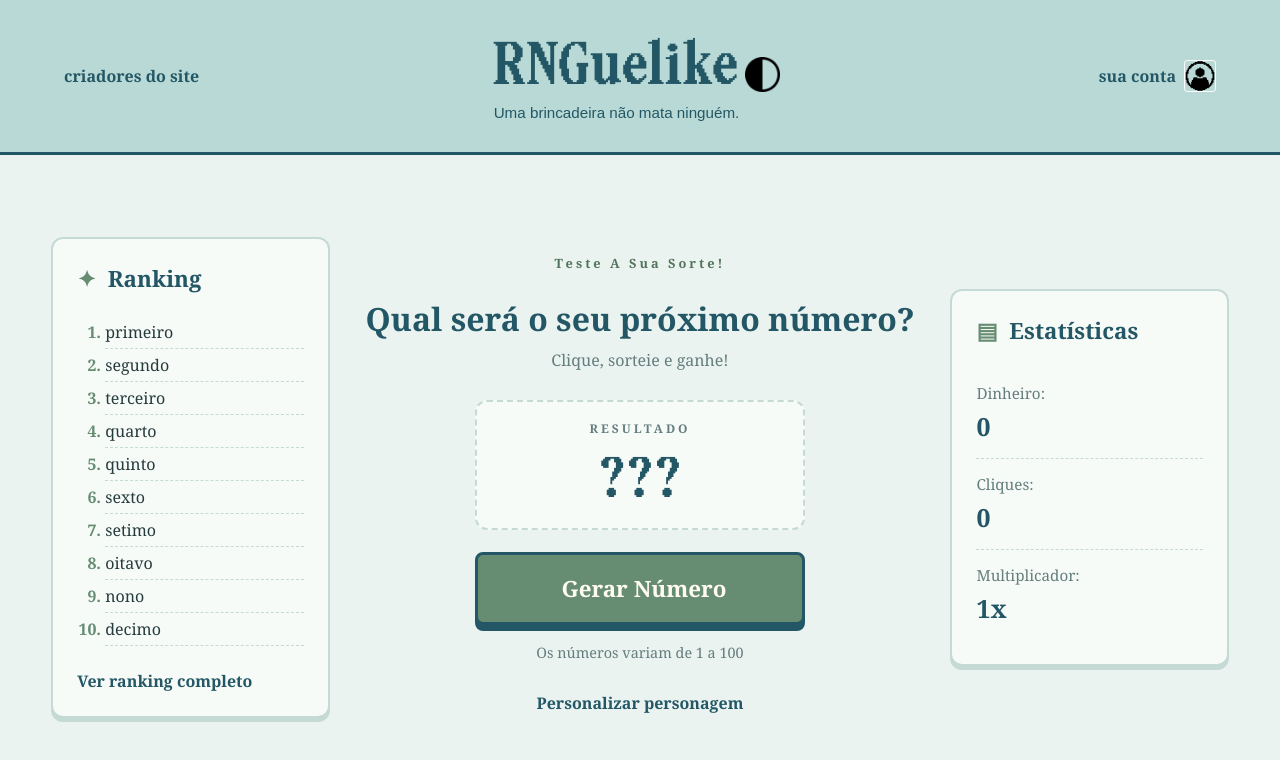
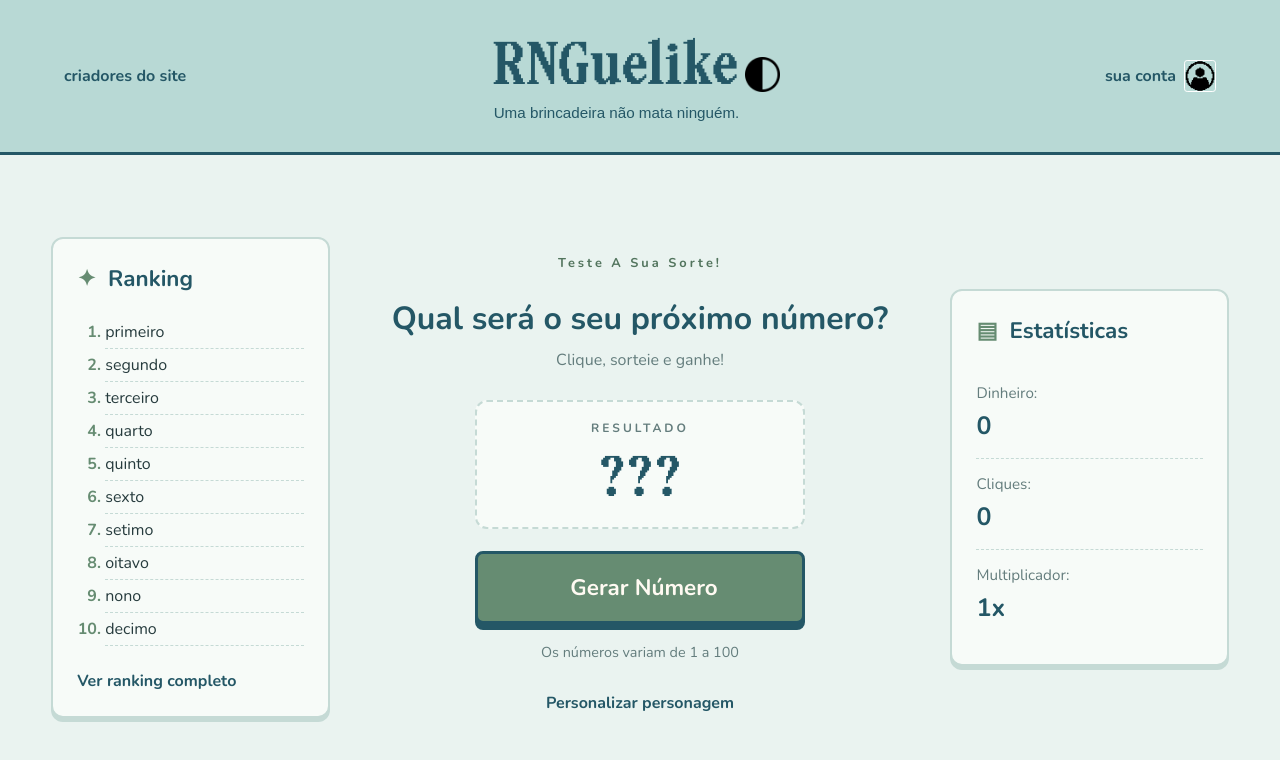
Before and after one commit to LVPvideo/RNG-Roguelike--LPW, a plain HTML site: page index.html in a window 1280 px wide. Drawn offline with nearby package versions, Linux system fonts and the light colour scheme; no server answers.

Commit message:
Aplica a fonte Nunito no texto da página inicial, da personalização e do ranking

```diff
--- a/estilos.css
+++ b/estilos.css
@@ -153,7 +153,7 @@ body{
     min-height: 100vh;
     background-color: var(--fundo);
     color: var(--texto);
-    font-family: Georgia, 'Times New Roman', serif;
+    font-family: 'Nunito', Georgia, 'Times New Roman', serif;
 }
 
 main {
--- a/index.html
+++ b/index.html
@@ -4,6 +4,9 @@
     <meta charset="UTF-8">
     <meta name="viewport" content="width=device-width, initial-scale=1.0">
     <title>RNGuelike</title>
+    <link rel="preconnect" href="https://fonts.googleapis.com">
+    <link rel="preconnect" href="https://fonts.gstatic.com" crossorigin>
+    <link href="https://fonts.googleapis.com/css2?family=Nunito:wght@400;700&display=swap" rel="stylesheet">
     <link rel="stylesheet" href="estilos.css">
     <link rel="icon" href="imagens/favicon.ico" type="image/x-icon">
 </head>
--- a/personalizacao.css
+++ b/personalizacao.css
@@ -73,7 +73,7 @@ body{
     min-height: 100vh;
     background-color: var(--fundo);
     color: var(--texto);
-    font-family: Georgia, 'Times New Roman', serif;
+    font-family: 'Nunito', Georgia, 'Times New Roman', serif;
 }
 
 main {
```
Also changed, not shown: personalizacao.html (+3 -0 lines), ranking.html (+3 -0 lines).
